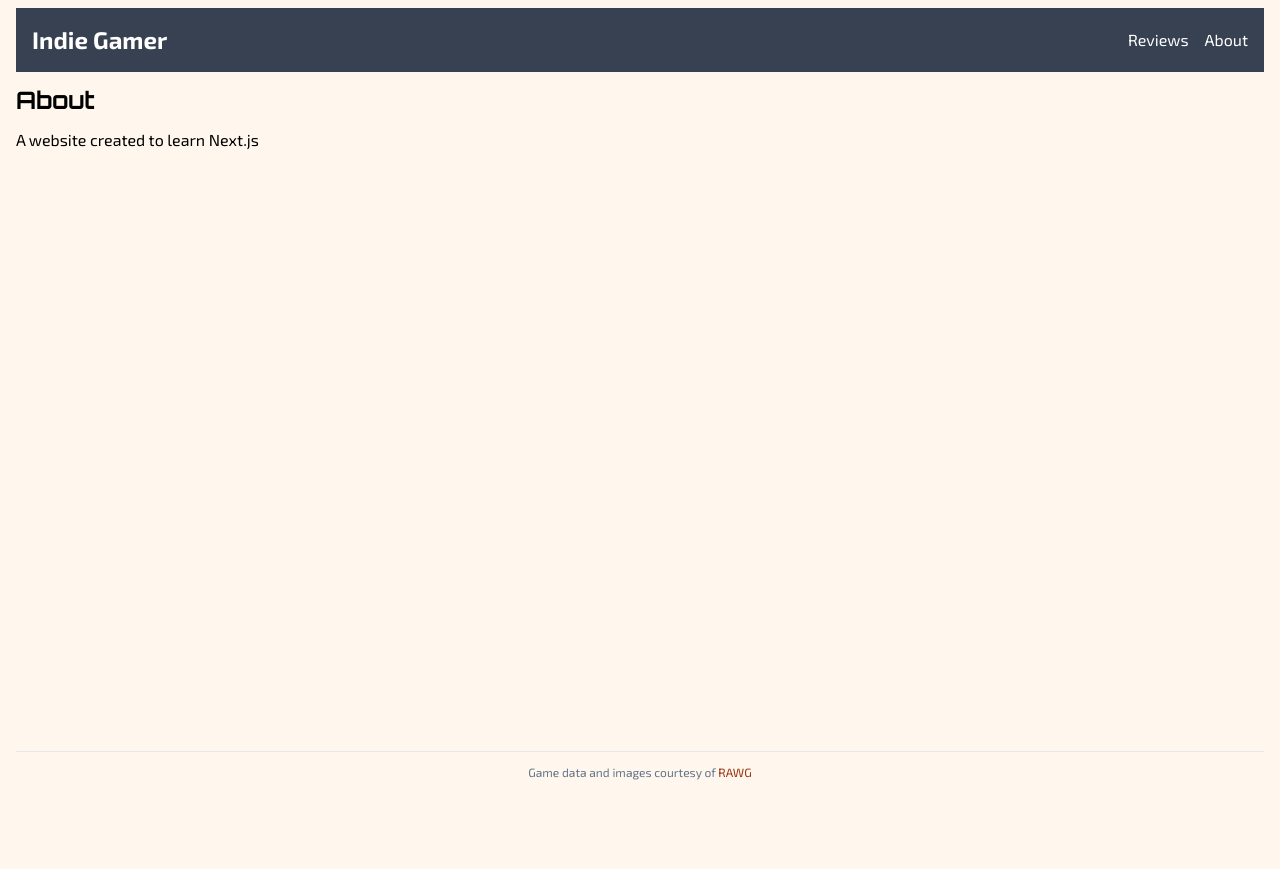
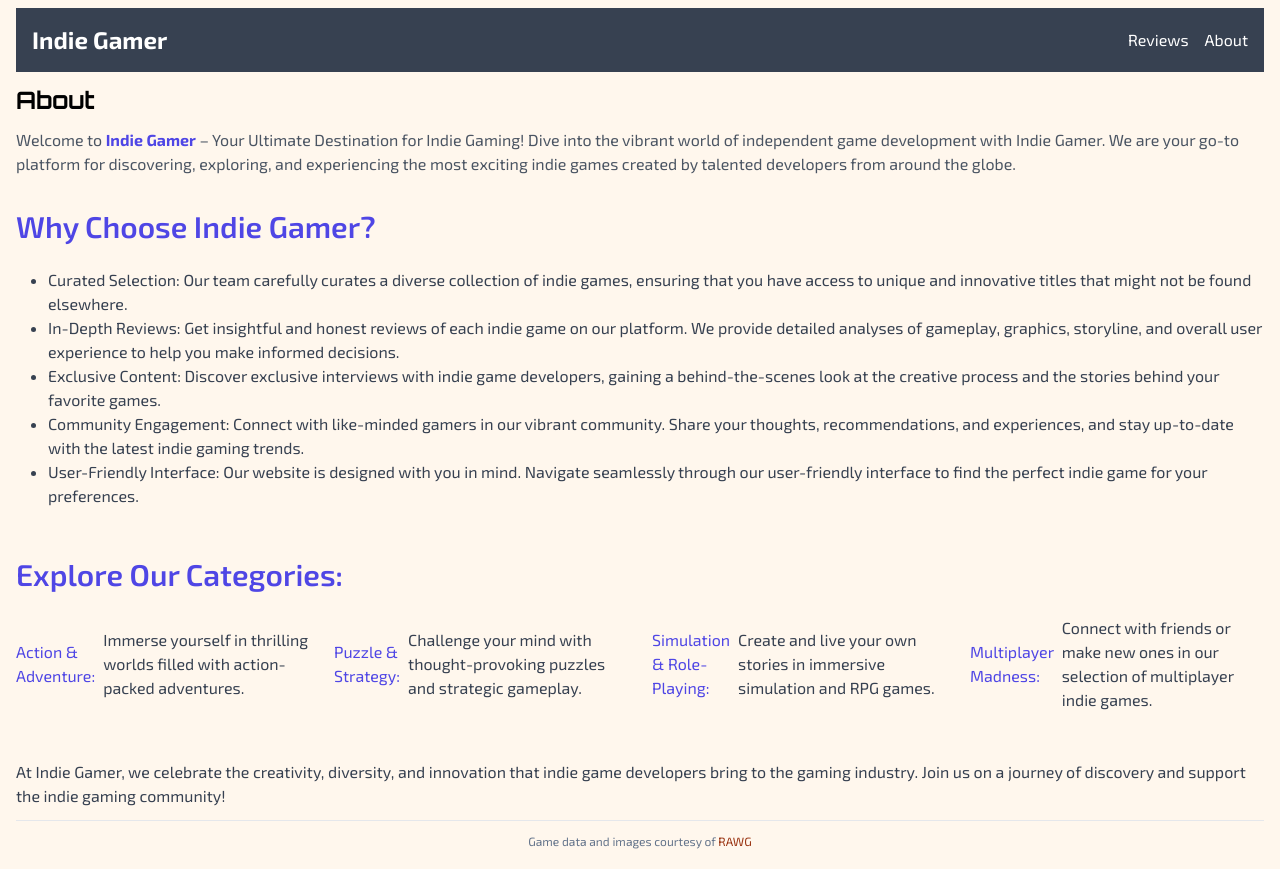
Before and after one commit to majdimokhtar/nextjs-indie-game-website, a Next.js app: page /about in a window 1280 px wide. Before the commit the page ends 800 px from the top, so only its background shows below. Built offline with nearby package versions, Linux system fonts and the light colour scheme.

Commit message:
adding pagination

```diff
--- a/app/about/page.jsx
+++ b/app/about/page.jsx
@@ -3,11 +3,88 @@
 export const metadata = {
   title: "About",
 }
+
 export default function AboutPage() {
   return (
     <>
       <Heading>About</Heading>
-      <p>A website created to learn Next.js</p>
+      <p className="text-gray-600 mb-8">
+        Welcome to <strong className="text-indigo-600">Indie Gamer</strong> –
+        Your Ultimate Destination for Indie Gaming! Dive into the vibrant world
+        of independent game development with Indie Gamer. We are your go-to
+        platform for discovering, exploring, and experiencing the most exciting
+        indie games created by talented developers from around the globe.
+      </p>
+
+      <section className="mb-12">
+        <h2 className="text-3xl font-semibold mb-6 text-indigo-600">
+          Why Choose Indie Gamer?
+        </h2>
+        <ul className="list-disc pl-8 text-gray-700">
+          <li>
+            Curated Selection: Our team carefully curates a diverse collection
+            of indie games, ensuring that you have access to unique and
+            innovative titles that might not be found elsewhere.
+          </li>
+          <li>
+            In-Depth Reviews: Get insightful and honest reviews of each indie
+            game on our platform. We provide detailed analyses of gameplay,
+            graphics, storyline, and overall user experience to help you make
+            informed decisions.
+          </li>
+          <li>
+            Exclusive Content: Discover exclusive interviews with indie game
+            developers, gaining a behind-the-scenes look at the creative process
+            and the stories behind your favorite games.
+          </li>
+          <li>
+            Community Engagement: Connect with like-minded gamers in our vibrant
+            community. Share your thoughts, recommendations, and experiences,
+            and stay up-to-date with the latest indie gaming trends.
+          </li>
+          <li>
+            User-Friendly Interface: Our website is designed with you in mind.
+            Navigate seamlessly through our user-friendly interface to find the
+            perfect indie game for your preferences.
+          </li>
+        </ul>
+      </section>
+
+      <section className="mb-12">
+        <h2 className="text-3xl font-semibold mb-6 text-indigo-600">
+          Explore Our Categories:
+        </h2>
+        <ul className="grid grid-cols-1 sm:grid-cols-2 md:grid-cols-3 lg:grid-cols-4 gap-6 text-gray-700">
+          <li className="flex items-center">
+            <span className="mr-2 text-indigo-600">Action & Adventure:</span>{" "}
+            Immerse yourself in thrilling worlds filled with action-packed
+            adventures.
+          </li>
+          <li className="flex items-center">
+            <span className="mr-2 text-indigo-600">Puzzle & Strategy:</span>{" "}
+            Challenge your mind with thought-provoking puzzles and strategic
+            gameplay.
+          </li>
+          <li className="flex items-center">
+            <span className="mr-2 text-indigo-600">
+              Simulation & Role-Playing:
+            </span>{" "}
+            Create and live your own stories in immersive simulation and RPG
+            games.
+          </li>
+          <li className="flex items-center">
+            <span className="mr-2 text-indigo-600">Multiplayer Madness:</span>{" "}
+            Connect with friends or make new ones in our selection of
+            multiplayer indie games.
+          </li>
+        </ul>
+      </section>
+
+      <p className="text-gray-700">
+        At Indie Gamer, we celebrate the creativity, diversity, and innovation
+        that indie game developers bring to the gaming industry. Join us on a
+        journey of discovery and support the indie gaming community!
+      </p>
     </>
   )
 }
--- a/app/page.jsx
+++ b/app/page.jsx
@@ -6,7 +6,7 @@
 // export const revalidate = 30
 
 export default async function HomePage() {
-  const reviews = await getReviews(3)
+  const { reviews } = await getReviews(3)
   // console.log('[HomePage] rendering');
   return (
     <>
--- a/app/reviews/page.jsx
+++ b/app/reviews/page.jsx
@@ -2,19 +2,23 @@
 import Heading from "@/components/Heading"
 import { getReviews } from "@/lib/review"
 import Image from "next/image"
+import PaginationBar from "@/components/PaginationBar"
 
 // export const revalidate = 30
+const PAGE_SIZE = 6
 
 export const metadata = {
   title: "Reviews",
 }
 
-export default async function ReviewsPage() {
-  const reviews = await getReviews()
+export default async function ReviewsPage({ searchParams }) {
+  const page = parsePageParams(searchParams.page)
+  const { reviews, pageCount } = await getReviews(PAGE_SIZE, page)
   // console.log(reviews)
   return (
     <>
       <Heading>Reviews</Heading>
+      <PaginationBar href="/reviews" page={page} pageCount={pageCount} />
       <ul className="flex flex-row gap-3 flex-wrap">
         {reviews.map((review, index) => {
           return (
@@ -42,3 +46,13 @@
     </>
   )
 }
+
+function parsePageParams(paramsValue) {
+  if (paramsValue) {
+    const page = parseInt(paramsValue)
+    if (isFinite(page) && page > 0) {
+      return page
+    }
+    return 1
+  }
+}
--- /dev/null
+++ b/components/PaginationBar.jsx
@@ -0,0 +1,42 @@
+import { ChevronLeftIcon, ChevronRightIcon } from "@heroicons/react/20/solid"
+import Link from "next/link"
+
+export default function PaginationBar({ href, page, pageCount }) {
+  return (
+    <div className="flex gap-2 items-center pb-3">
+      <PaginationLink href={`${href}?page=${page - 1}`} enabled={page > 1}>
+        <ChevronLeftIcon className="h-5 w-5" />
+        <span className="sr-only">Previous Page</span>
+      </PaginationLink>
+      <span>
+        Page {page} of {pageCount}
+      </span>
+      <PaginationLink
+        href={`${href}?page=${page + 1}`}
+        enabled={page < pageCount}
+      >
+        <ChevronRightIcon className="h-5 w-5" />
+        <span className="sr-only">Next Page</span>
+      </PaginationLink>
+    </div>
+  )
+}
+
+function PaginationLink({ children, enabled, href }) {
+  if (!enabled) {
+    return (
+      <span className="border cursor-not-allowed rounded text-slate-300 text-sm">
+        {children}
+      </span>
+    )
+  }
+  return (
+    <Link
+      href={href}
+      className="border rounded text-slate-500 text-sm
+                 hover:bg-orange-100 hover:text-slate-700"
+    >
+      {children}
+    </Link>
+  )
+}
```
Also changed, not shown: lib/review.js (+7 -4 lines), 1 other file (tests, documents, lock files or other folders).
